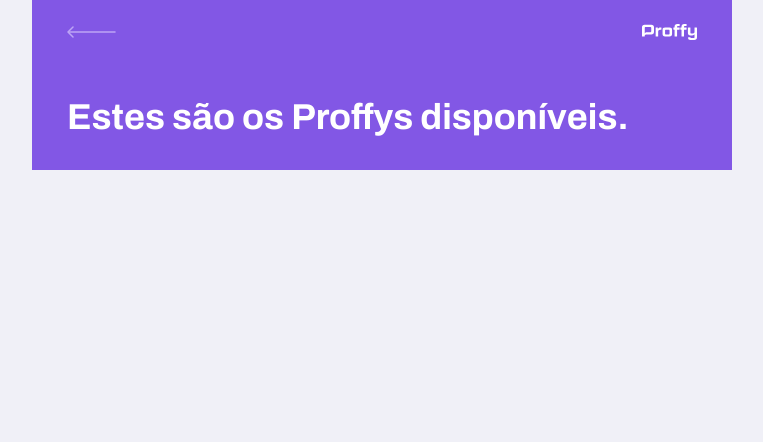
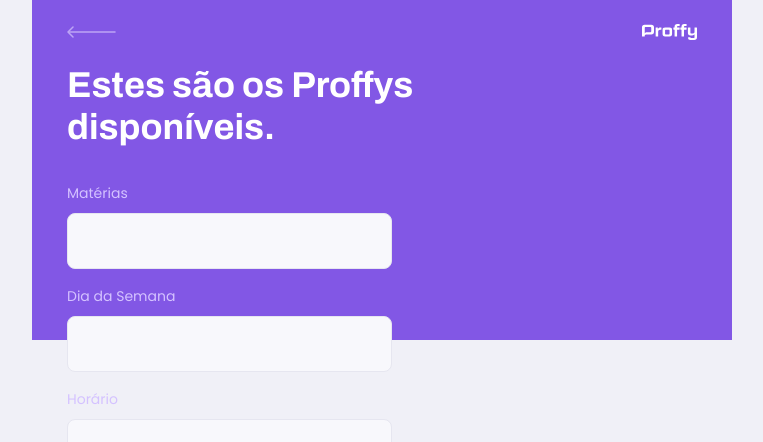
Before and after one commit to CharlesHiroshi/NextLevelWeek02, a React (Create React App) app in the folder web/: page /study in a window 1280 px wide. Shown: the top 442 px of the page, without its empty margins (258-1021 px from the left). Built offline with nearby package versions, Linux system fonts and the light colour scheme.

Commit message:
feat: new pages

```diff
--- a/web/src/components/PageHeader/index.tsx
+++ b/web/src/components/PageHeader/index.tsx
@@ -1,5 +1,6 @@
 import React from 'react'
 import { Link } from 'react-router-dom'
+import './styles.css'
 
 import logoImg from '../../assets/images/logo.svg'
 import backIcon from '../../assets/images/icons/back.svg'
@@ -19,6 +20,7 @@
       </div>
       <div className="header-content">
         <strong>{props.title}</strong>
+        {props.children}
       </div>
     </header>
   )
--- a/web/src/components/PageHeader/styles.css
+++ b/web/src/components/PageHeader/styles.css
@@ -0,0 +1,66 @@
+.page-header {
+  display: flex;
+  flex-direction: column;
+  background-color: var(--color-primary);
+}
+
+.page-header .top-bar-container {
+  width: 90%;
+  margin: 0 auto;
+  display: flex;
+  justify-content: space-between;
+  align-items: center;
+  color: var(--color-text-in-primary);
+  padding: 1.6rem 0;
+}
+
+.page-header .top-bar-container > img {
+  height: 1.6rem;
+}
+
+.page-header .top-bar-container a {
+  height: 3.2rem;
+  transition: opacity 0.2s;
+}
+
+.page-header .top-bar-container a:hover {
+  opacity: 0.6;
+}
+
+.page-header .header-content {
+  width: 90%;
+  margin: 0 auto;
+  position: relative;
+  margin: 3.2rem auto;
+}
+
+.page-header .header-content strong {
+  font: 700 3.6rem Archivo;
+  line-height: 4.2rem;
+  color: var(--color-title-in-primary);
+}
+
+@media (min-width: 700px) {
+  .page-header {
+    height: 340px;
+  }
+
+  .page-header .top-bar-container {
+    max-width: 1100px;
+  }
+
+  .page-header .header-content {
+    flex: 1;
+    max-width: 740px;
+    margin: 0 auto;
+    padding-bottom: 48px;
+    display: flex;
+    flex-direction: column;
+    justify-content: center;
+    align-items: flex-start;
+  }
+
+  .page-header .header-content strong {
+    max-width: 350px;
+  }
+}
--- a/web/src/pages/TeacherForm/index.tsx
+++ b/web/src/pages/TeacherForm/index.tsx
@@ -6,7 +6,9 @@
 function TeacherForm() {
   return (
     <div id="page-teacher-form" className="container">
-      <PageHeader title="Que incrível que você quer ensinar." />
+      <PageHeader title="Que incrível que você quer ensinar.">
+
+      </PageHeader>
     </div>
   )
 }
--- a/web/src/pages/TeacherList/index.tsx
+++ b/web/src/pages/TeacherList/index.tsx
@@ -1,12 +1,26 @@
 import React from 'react'
 import PageHeader from '../../components/PageHeader'
-import '../../assets/styles/global.css'
 import './styles.css'
 
 function TeacherList() {
   return (
     <div id="page-teacher-list" className="container">
-      <PageHeader title="Estes são os Proffys disponíveis." />
+      <PageHeader title="Estes são os Proffys disponíveis.">
+        <form id="search-teachers">
+          <div className="input-block">
+            <label htmlFor="subject">Matérias</label>
+            <input type="text" id="subject" />
+          </div>
+          <div className="input-block">
+            <label htmlFor="week_day">Dia da Semana</label>
+            <input type="text" id="week_day" />
+          </div>
+          <div className="input-block">
+            <label htmlFor="time">Horário</label>
+            <input type="text" id="time" />
+          </div>
+        </form>
+      </PageHeader>
     </div>
   )
 }
--- a/web/src/pages/TeacherList/styles.css
+++ b/web/src/pages/TeacherList/styles.css
@@ -3,44 +3,63 @@
   height: 100vh;
 }
 
-.page-header {
-  display: flex;
-  flex-direction: column;
-  background-color: var(--color-primary);
+#search-teachers {
+  margin-top: 3.2rem;
 }
 
-.page-header .top-bar-container {
-  width: 90%;
-  margin: 0 auto;
-  display: flex;
-  justify-content: space-between;
-  align-items: center;
+#search-teachers label {
   color: var(--color-text-in-primary);
-  padding: 1.6rem 0;
 }
 
-.page-header .top-bar-container > img {
-  height: 1.6rem;
+#search-teachers .input-block {
+  position: relative;
 }
 
-.page-header .top-bar-container a {
-  height: 3.2rem;
-  transition: opacity 0.2s;
+#search-teachers .input-block + .input-block {
+  margin-top: 1.4rem;
 }
 
-.page-header .top-bar-container a:hover {
-  opacity: 0.6;
+#search-teachers .input-block label {
+  font-size: 1.4rem;
 }
 
-.page-header .header-content {
-  width: 90%;
-  margin: 0 auto;
-  position: relative;
-  margin: 3.2rem auto;
+#search-teachers .input-block input {
+  width: 100%;
+  height: 5.6rem;
+  margin-top: 0.8rem;
+  border-radius: 0.8rem;
+  background: var(--color-input-background);
+  border: 1px solid var(--color-line-in-white);
+  outline: 0;
+  padding: 0 1.6rem;
+  font: 1.6rem Archivo;
 }
 
-.page-header .header-content strong {
-  font: 700 3.6rem Archivo;
-  line-height: 4.2rem;
-  color: var(--color-title-in-primary);
+#search-teachers .input-block:focus-within::after {
+  width: calc(100% - 3.2rem);
+  height: 2px;
+  content: '';
+  background: var(--color-primary-light);
+  position: absolute;
+  left: 1.6rem;
+  right: 1.6rem;
+  bottom: 0;
 }
+
+@media (min-widht: 700px) {
+  #page-teacher-list {
+    max-width: 100%;
+  }
+
+  #search-teachers {
+    display: grid;
+    grid-template-columns: repeat(3, 1fr);
+    column-gap: 16px;
+    position: absolute;
+    bottom: -28px;
+  }
+
+  #search-teachers .input-block + .input-block {
+    margin-top: 0;
+  }
+}
```
